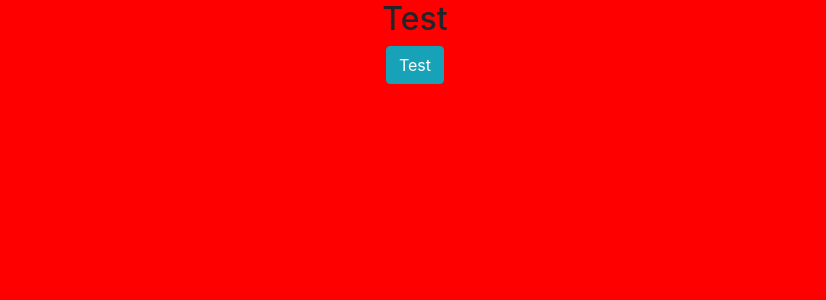
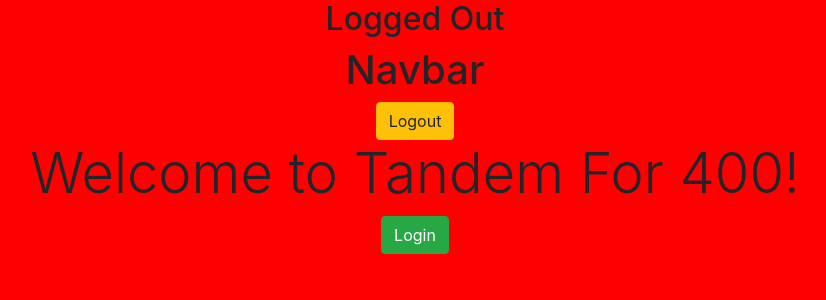
Before and after one commit to davideverett89/tandem-for-400, a React (Create React App) app: page / in a window 1280 px wide. Shown: the top 300 px of the page, without its empty margins (225-1051 px from the left). Built offline with nearby package versions, Linux system fonts and the light colour scheme; no server answers.

Commit message:
Able to log in and out.

```diff
--- a/src/App/App.js
+++ b/src/App/App.js
@@ -1,11 +1,38 @@
-import React from 'react';
+import React, { useState, useEffect } from 'react';
+import firebase from 'firebase/app';
+import 'firebase/auth';
+import fbConnection from '../helpers/data/connection';
+
+import Auth from '../components/pages/Auth/Auth';
+
+import MyNavBar from '../components/shared/MyNavBar/MyNavBar';
+
 import './App.scss';
 
-const App = () => (
+fbConnection();
+
+const App = () => {
+  const [authed, setAuthed] = useState(false);
+
+  const removeListener = firebase.auth().onAuthStateChanged((user) => {
+    if (user) {
+      setAuthed(true);
+    } else {
+      setAuthed(false);
+    }
+  });
+
+  useEffect(() => {
+    removeListener();
+  });
+
+  return (
       <div className="App">
-        <h2>Test</h2>
-        <button className="btn btn-info">Test</button>
+        <h2>{authed ? 'Logged In' : 'Logged Out'}</h2>
+        <MyNavBar />
+        <Auth />
       </div>
-);
+  );
+};
 
 export default App;
--- /dev/null
+++ b/src/components/pages/Auth/Auth.js
@@ -0,0 +1,21 @@
+import React from 'react';
+import firebase from 'firebase/app';
+import 'firebase/auth';
+
+import './Auth.scss';
+
+const Auth = () => {
+  const loginEvent = (e) => {
+    const provider = new firebase.auth.GoogleAuthProvider();
+    firebase.auth().signInWithPopup(provider);
+  };
+
+  return (
+    <div className="Auth">
+        <h1 className="display-4">Welcome to Tandem For 400!</h1>
+        <button className="btn btn-success" onClick={loginEvent}>Login</button>
+    </div>
+  );
+};
+
+export default Auth;
--- /dev/null
+++ b/src/components/pages/Auth/Auth.scss
@@ -0,0 +1,3 @@
+.Auth {
+    display: block;
+}
--- /dev/null
+++ b/src/components/shared/MyNavBar/MyNavBar.js
@@ -0,0 +1,21 @@
+import React from 'react';
+import firebase from 'firebase/app';
+import 'firebase/auth';
+
+import './MyNavBar.scss';
+
+const MyNavBar = () => {
+  const logMeOut = (e) => {
+    e.preventDefault();
+    firebase.auth().signOut();
+  };
+
+  return (
+      <div className="MyNavBar">
+            <h1>Navbar</h1>
+            <button className="btn btn-warning logout-btn" onClick={logMeOut}>Logout</button>
+      </div>
+  );
+};
+
+export default MyNavBar;
--- /dev/null
+++ b/src/components/shared/MyNavBar/MyNavBar.scss
@@ -0,0 +1,3 @@
+.MyNavBar {
+    display: block;
+}
--- /dev/null
+++ b/src/helpers/data/connection.js
@@ -0,0 +1,10 @@
+import firebase from 'firebase/app';
+import apiKeys from '../apiKeys.json';
+
+const firebaseApp = () => {
+  if (!firebase.apps.length) {
+    firebase.initializeApp(apiKeys.firebaseKeys);
+  }
+};
+
+export default firebaseApp;
```
Also changed, not shown: src/helpers/apiKeys.example.json (added, +11 -0 lines).
